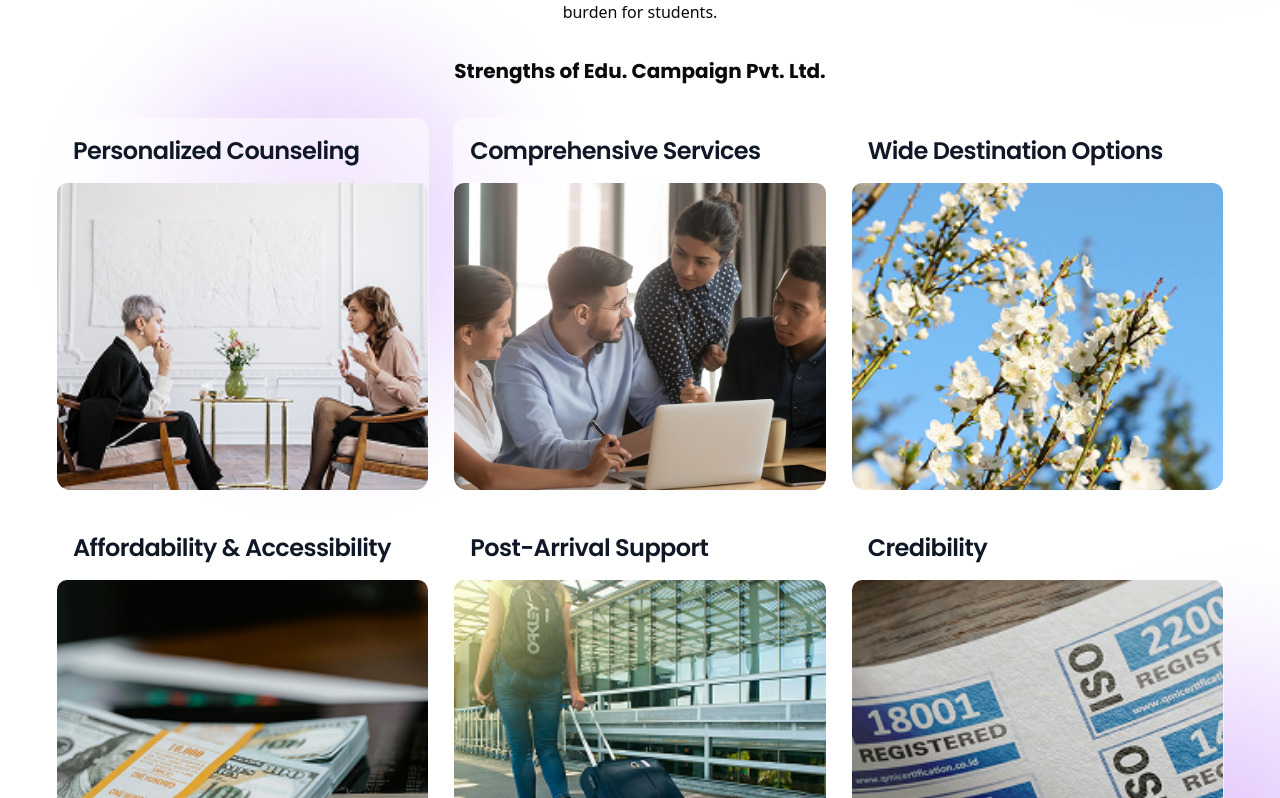
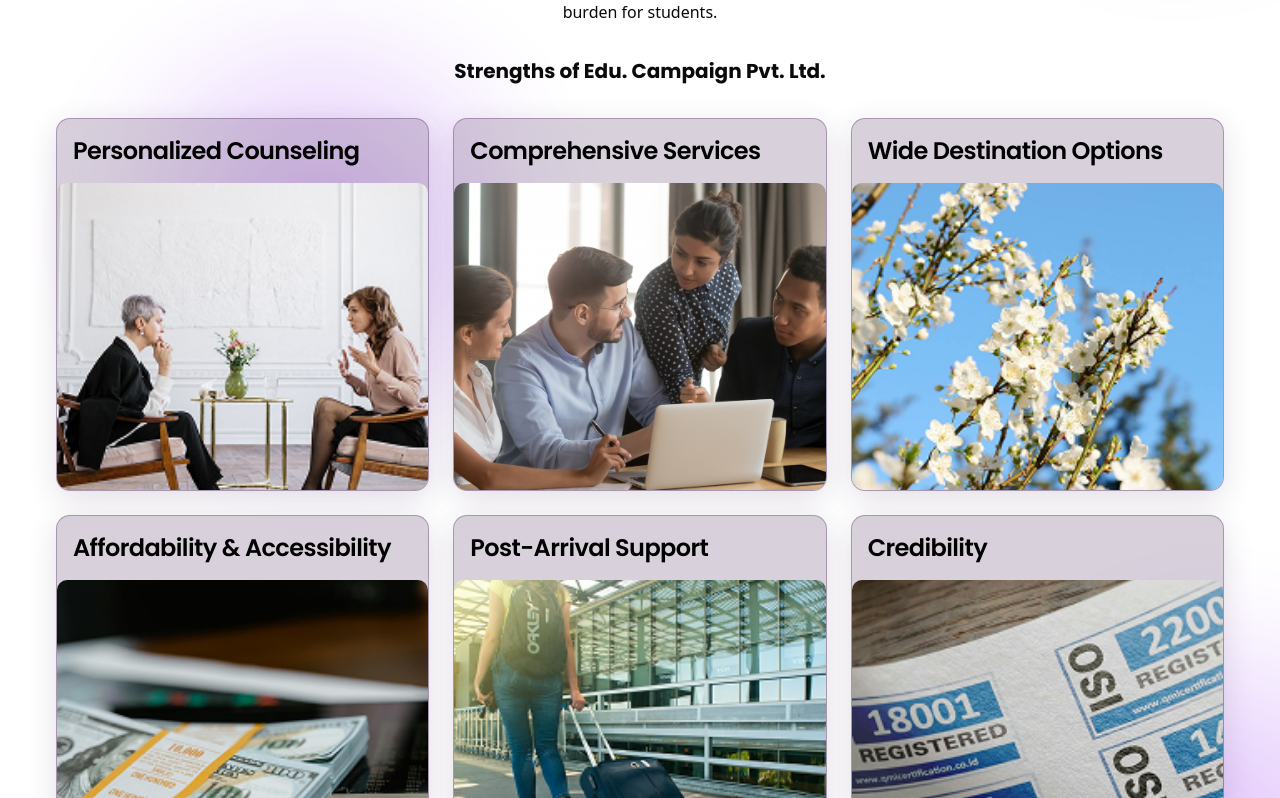
Before and after one commit to alpineroottech/EduCampaign, a Next.js app: page / in a window 1280 px wide. Shown: the part 1422-2220 px from the top of the page. Built offline with nearby package versions, Linux system fonts and the light colour scheme; a web font is replaced by a local one.

Commit message:
minor increments

```diff
--- a/src/components/ui/shift-card.tsx
+++ b/src/components/ui/shift-card.tsx
@@ -26,7 +26,7 @@
 
   return (
     <div
-      className={`group relative aspect-square w-full overflow-hidden rounded-xl bg-white/50 dark:bg-zinc-900/50 backdrop-blur-md border border-white/10 ${className}`}
+      className={`group relative aspect-square w-full overflow-hidden rounded-xl bg-[#3d1a4d]/20 dark:bg-[#2a1136]/30 backdrop-blur-md border border-[#3d1a4d]/30 shadow-[0_8px_30px_rgba(59,26,77,0.14)] ${className}`}
       onMouseEnter={() => setIsHovered(true)}
       onMouseLeave={() => setIsHovered(false)}
     >
@@ -57,7 +57,7 @@
               animate={{ y: 0, opacity: 1 }}
               exit={{ y: "100%", opacity: 0 }}
               transition={springTransition}
-              className="absolute bottom-0 left-0 right-0 z-20 bg-gradient-to-t from-black/80 to-transparent"
+              className="absolute bottom-0 left-0 right-0 z-20 bg-gradient-to-t from-[#2a1136]/90 to-transparent"
             >
               {bottomContent}
             </motion.div>
--- a/src/sections/WhyUs.tsx
+++ b/src/sections/WhyUs.tsx
@@ -79,7 +79,7 @@
             <ShiftCard
               key={service.title}
               topContent={
-                <h3 className="text-2xl font-semibold tracking-tight p-4 text-gray-900 dark:text-white">
+                <h3 className="text-2xl font-semibold tracking-tight p-4 text-black dark:text-black">
                   {service.title}
                 </h3>
               }
```
